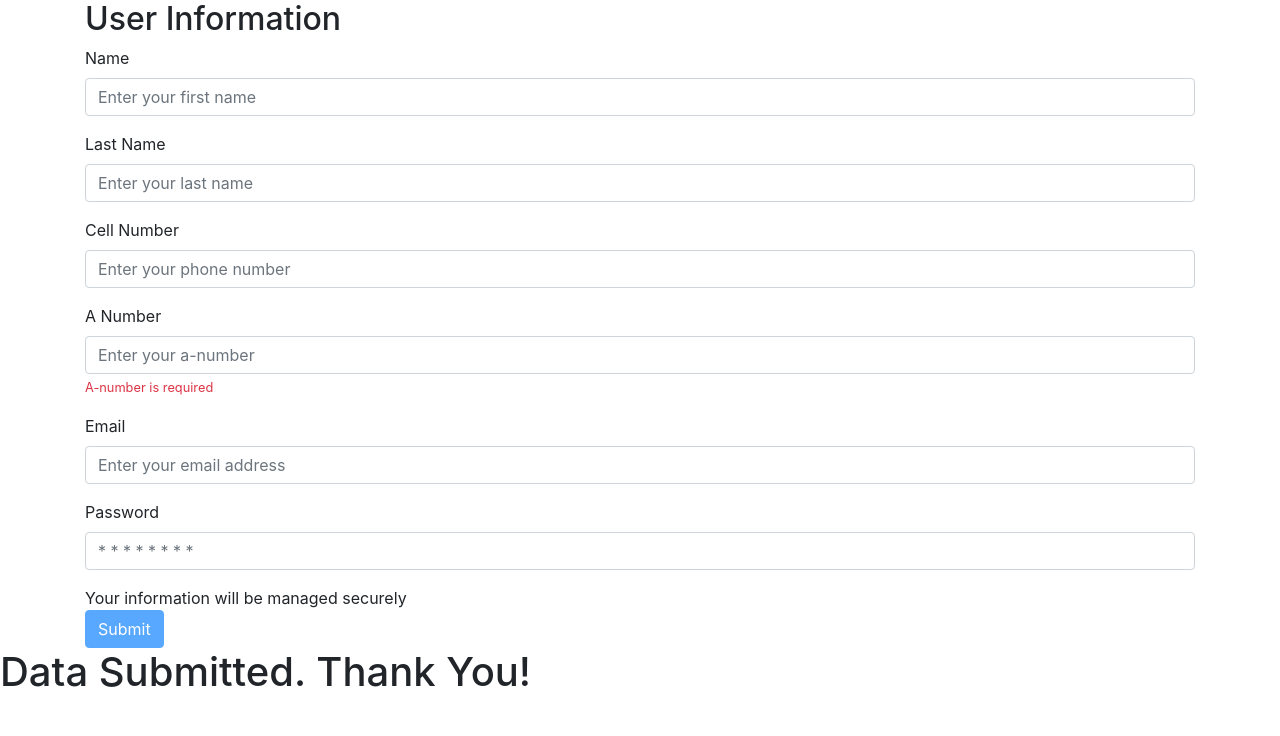
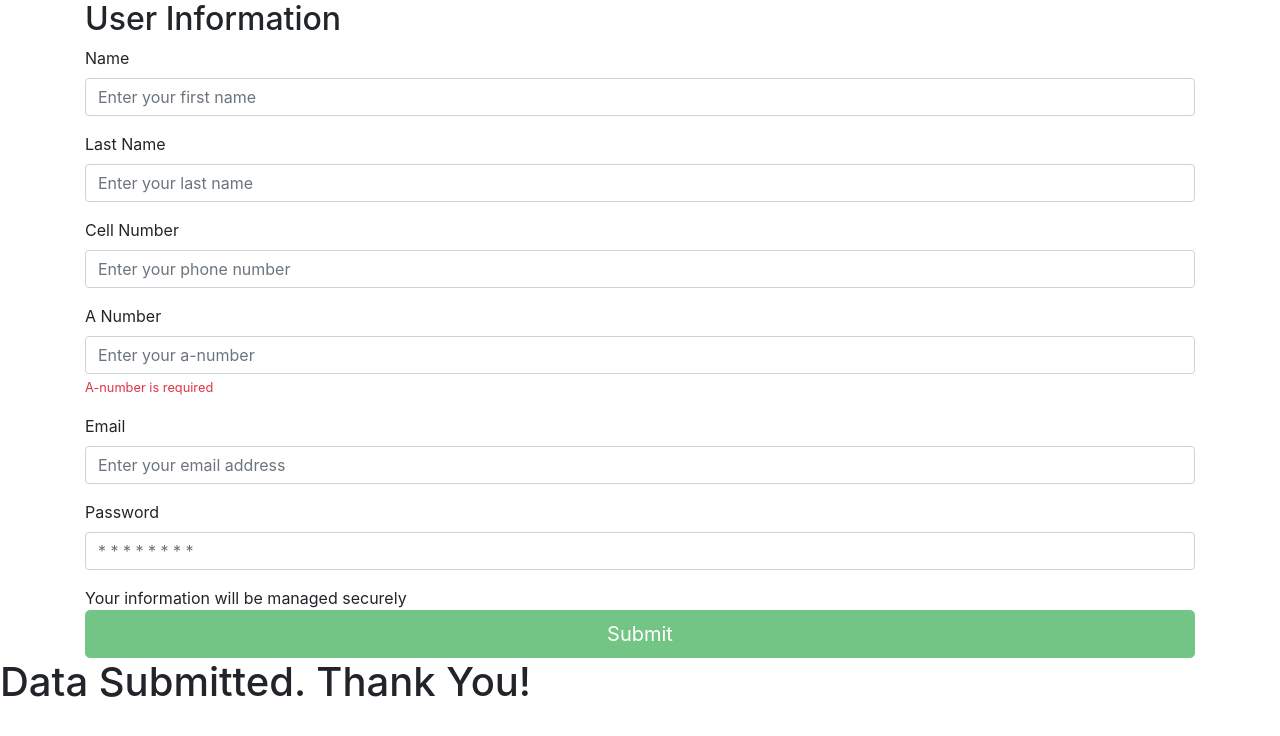
Before and after one commit to 0nk3/stb-form-mini-task, an Angular app: page / in a window 1280 px wide. Shown: the top 736 px of the page. Built offline with nearby package versions, Linux system fonts and the light colour scheme.

Commit message:
fix submit button

```diff
--- a/src/app/user-information-form/user-information-form.component.html
+++ b/src/app/user-information-form/user-information-form.component.html
@@ -120,7 +120,7 @@
     <div class="information-security-note">
       Your information will be managed securely
     </div>
-    <button [disabled]="form.invalid" class="btn btn-primary">Submit</button>
+    <button [disabled]="form.invalid" class="btn btn-success btn-lg btn-block">Submit</button>
   </form>
 </div>
 <h1>Data Submitted. Thank You!</h1>
```
